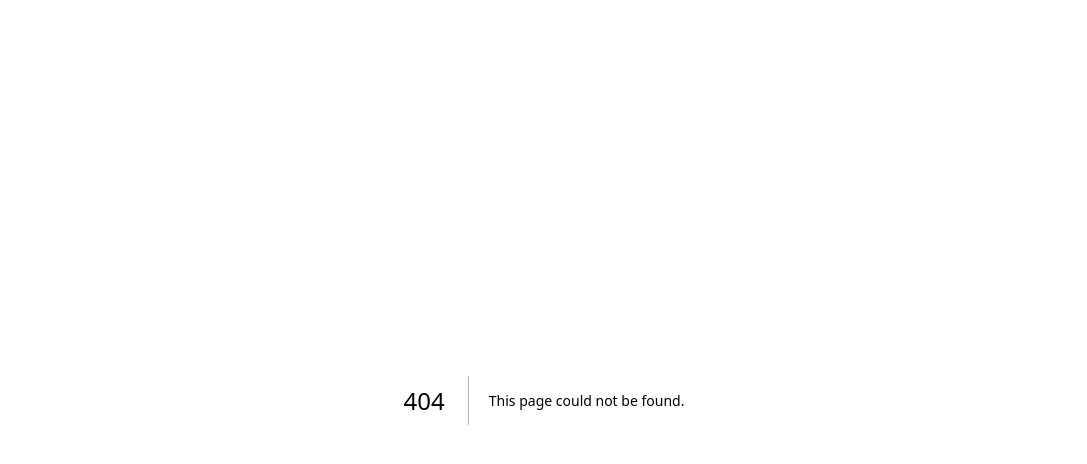
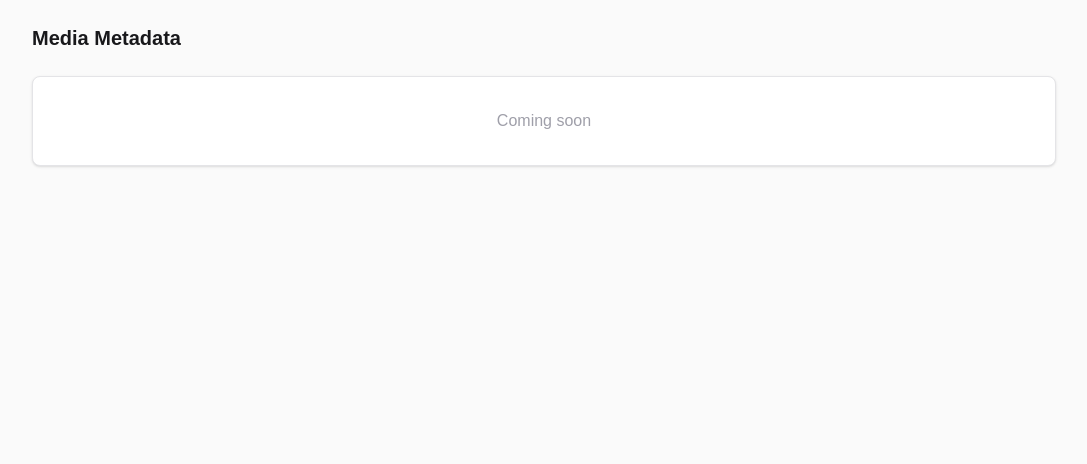
Before and after one commit to padhaipal/pp-dashboard, a Next.js app: page /media-metadata in a window 1280 px wide. Before the commit this address had no page. Shown: the top 464 px of the page, without its empty margins (96-1183 px from the left). Built offline with nearby package versions, Linux system fonts and the light colour scheme; no server answers; sample sign-in values are in the browser's storage.

Commit message:
Reroute pages.

```diff
--- a/src/app/dashboard/user-table.tsx
+++ b/src/app/dashboard/user-table.tsx
@@ -186,7 +186,7 @@ export function UserTable() {
           {users.map((user, i) => (
             <tr
               key={user.id}
-              onClick={() => router.push(`/dashboard/user/${user.id}`)}
+              onClick={() => router.push(`/user/${user.id}`)}
               className="border-b border-zinc-100 hover:bg-zinc-50 cursor-pointer"
             >
               <td className="py-2.5 px-4 text-zinc-400">{i + 1}</td>
--- /dev/null
+++ b/src/app/media-metadata/page.tsx
@@ -0,0 +1,22 @@
+import { auth } from "@/auth";
+import { redirect } from "next/navigation";
+
+export default async function MediaMetadataPage() {
+  const session = await auth();
+  if (!session) {
+    redirect("/login");
+  }
+
+  return (
+    <div className="min-h-screen bg-zinc-50 p-6">
+      <div className="max-w-5xl mx-auto">
+        <h1 className="text-xl font-semibold text-zinc-900 mb-6">
+          Media Metadata
+        </h1>
+        <div className="bg-white rounded-lg border border-zinc-200 shadow-sm p-8 text-center text-zinc-400">
+          Coming soon
+        </div>
+      </div>
+    </div>
+  );
+}
```
Also changed, not shown: src/app/user/[id]/media-table.tsx (renamed from src/app/dashboard/user/[id]/media-table.tsx), src/app/user/[id]/page.tsx (renamed from src/app/dashboard/user/[id]/page.tsx), src/app/user/[id]/score-chart.tsx (renamed from src/app/dashboard/user/[id]/score-chart.tsx), src/app/user/[id]/user-media-view.tsx (renamed from src/app/dashboard/user/[id]/user-media-view.tsx).
